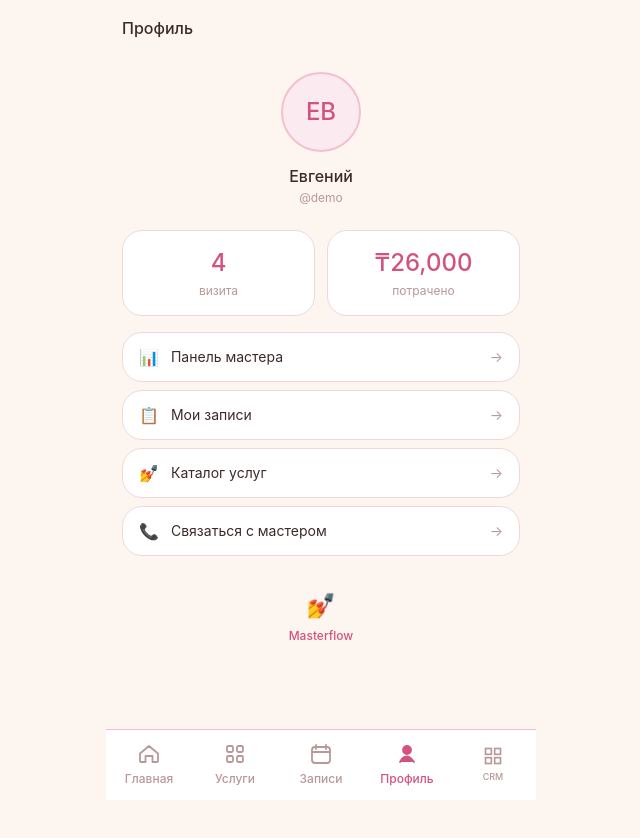
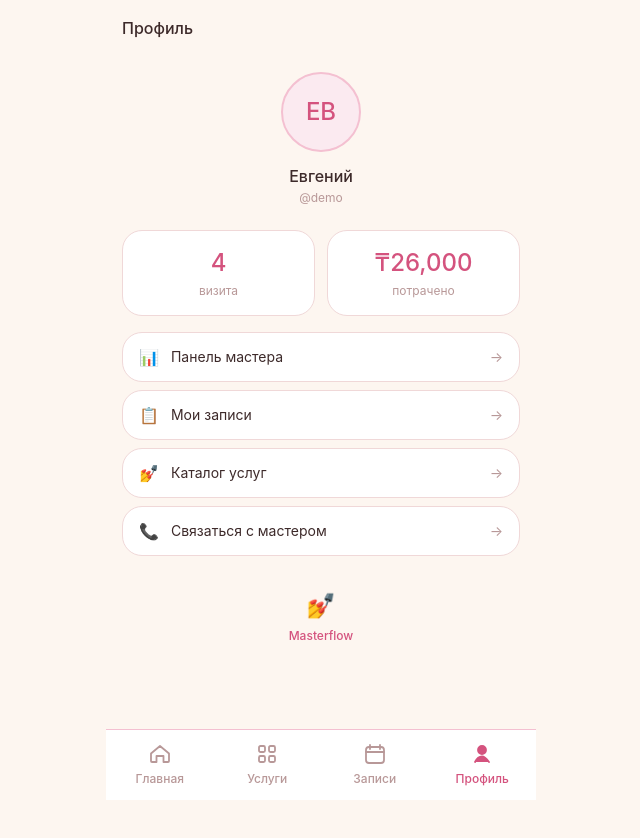
Before and after one commit to koreakst88/masterflow, a React (Vite) app: page /profile in a window 1280 px wide. Shown: the top 838 px of the page, without its empty margins (319-959 px from the left). Built offline with nearby package versions, Linux system fonts and the light colour scheme; no server answers.

Commit message:
fix: remove crm from bottom nav

```diff
--- a/src/components/BottomNav.jsx
+++ b/src/components/BottomNav.jsx
@@ -1,6 +1,4 @@
 import { NavLink } from 'react-router-dom'
-import { useUser } from '../context/UserContext'
-import { MASTER } from '../config/master.config'
 
 const items = [
   {
@@ -45,12 +43,9 @@ const items = [
 ]
 
 export default function BottomNav() {
-  const { client } = useUser()
-  const isMaster = client?.tg_id === MASTER.master_tg_id || true
-
   return (
     <nav className="fixed bottom-0 left-0 right-0 z-50 mx-auto w-full max-w-[430px] border-t border-brand-border bg-white">
-      <div className={`grid ${isMaster ? 'grid-cols-5' : 'grid-cols-4'}`}>
+      <div className="grid grid-cols-4">
         {items.map((item) => (
           <NavLink
             key={item.to}
@@ -82,38 +77,6 @@ export default function BottomNav() {
             )}
           </NavLink>
         ))}
-        {isMaster && (
-          <NavLink
-            to="/master"
-            className={({ isActive }) =>
-              [
-                'flex flex-col items-center justify-center gap-1 py-3 text-[12px] font-medium transition-colors',
-                isActive ? 'text-brand-pink' : 'text-brand-muted',
-              ].join(' ')
-            }
-          >
-            {({ isActive }) => (
-              <>
-                <svg
-                  viewBox="0 0 24 24"
-                  fill="none"
-                  stroke="currentColor"
-                  strokeWidth="2"
-                  strokeLinecap="round"
-                  width="20"
-                  height="20"
-                  aria-hidden="true"
-                >
-                  <rect x="3" y="3" width="7" height="7" />
-                  <rect x="14" y="3" width="7" height="7" />
-                  <rect x="14" y="14" width="7" height="7" />
-                  <rect x="3" y="14" width="7" height="7" />
-                </svg>
-                <span style={{ fontSize: '9px' }}>CRM</span>
-              </>
-            )}
-          </NavLink>
-        )}
       </div>
     </nav>
   )
```
